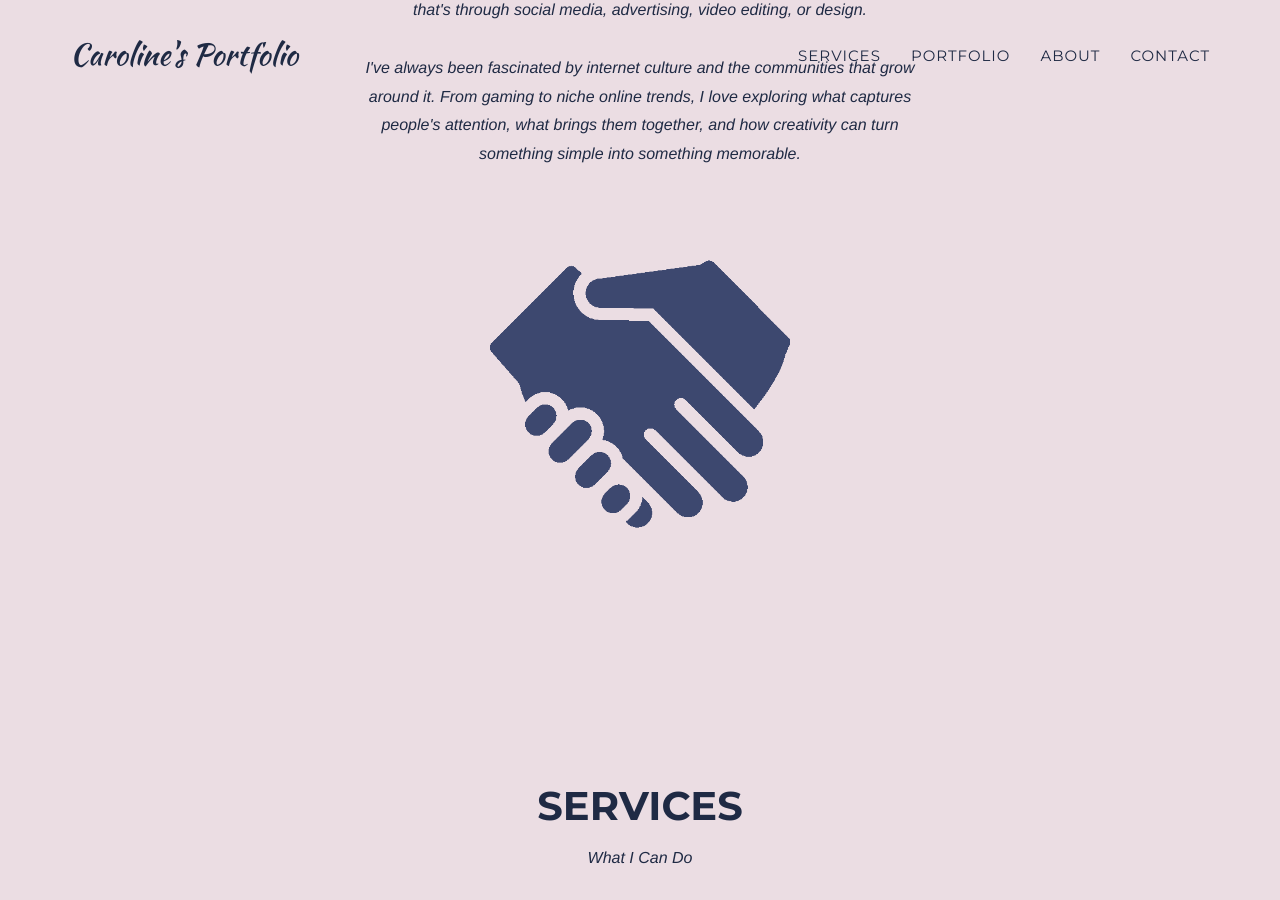
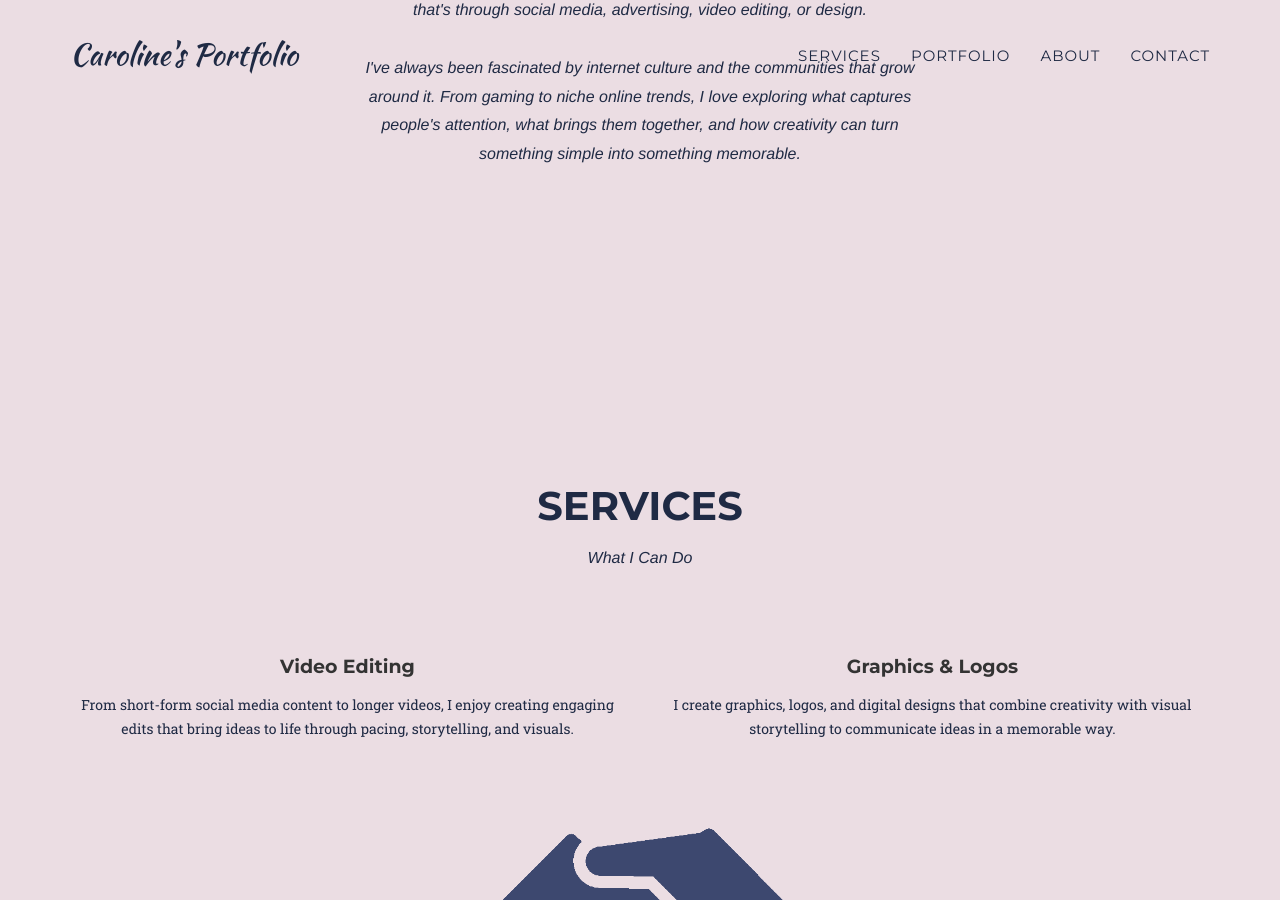
Before and after one commit to carolong-creates/carolong-creates.github.io, a Jekyll site: the page built from index.html, in a window 1280 px wide and 900 px high, scrolled down 994 px. Built offline with Jekyll 4.4.1, drawn with Linux system fonts in a browser that asks for light colours; some web fonts are replaced.

Commit message:
Remove duplicate image from About Me

```diff
--- a/_includes/about.html
+++ b/_includes/about.html
@@ -13,13 +13,6 @@
 
                     I've always been fascinated by internet culture and the communities that grow around it. From gaming to niche online trends, I love exploring what captures people's attention, what brings them together, and how creativity can turn something simple into something memorable.
                 </h3>
-
-                <!-- Handshake Image -->
-                <div style="margin-top: 30px;">
-                    <img src="{{ site.baseurl }}/img/handshake-512.png"
-                         alt="Handshake illustration"
-                         style="width: 100%; max-width: 300px; height: auto;">
-                </div>
             </div>
         </div>
     </div>
```
